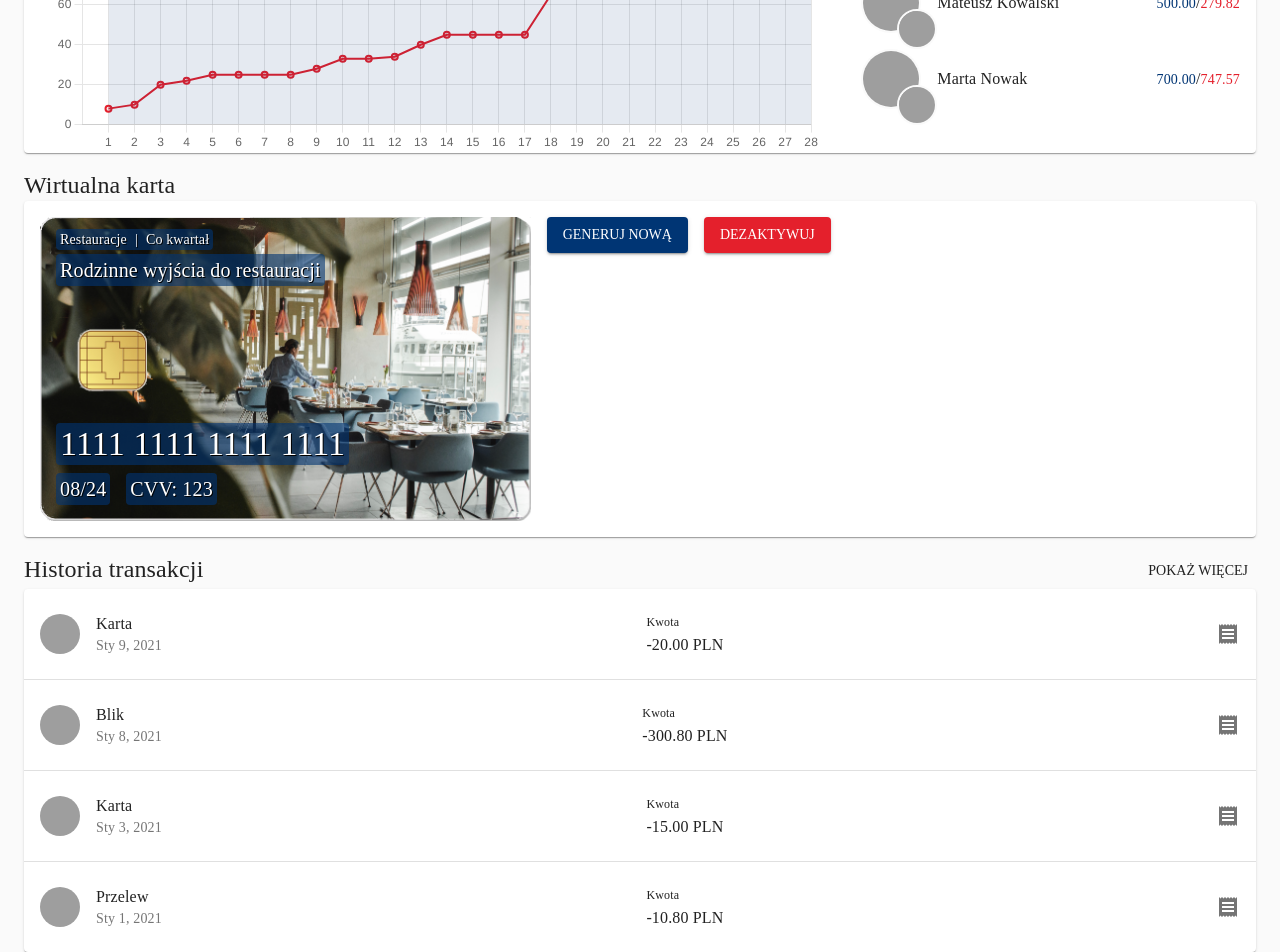
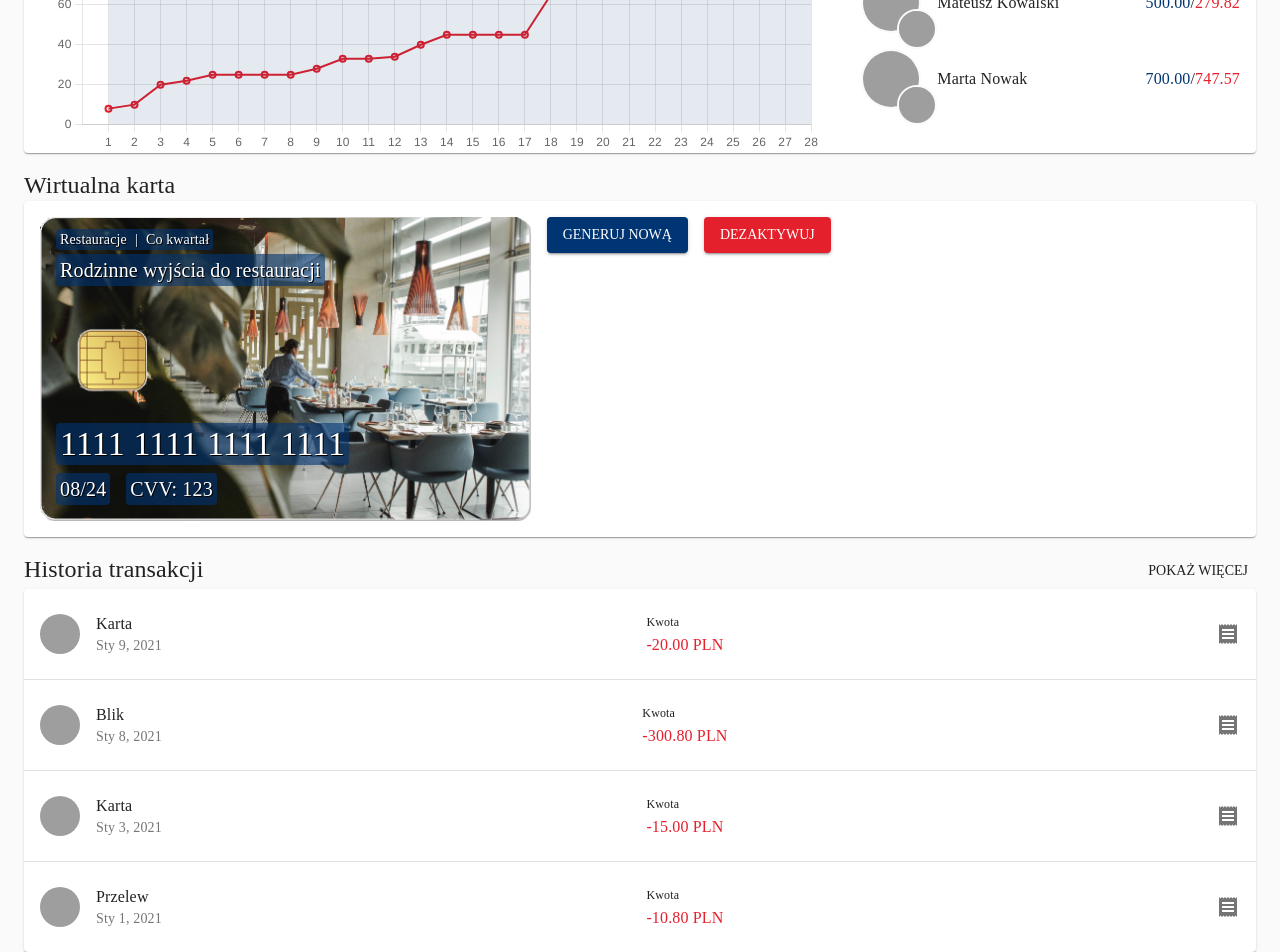
Before and after one commit to fringers/hack4lem_2021, a React (Create React App) app in the folder webapp/: page /accounts/details/1 in a window 1280 px wide. Shown: the part 434-1386 px from the top of the page. Built offline with nearby package versions, Linux system fonts and the light colour scheme; grey boxes are pictures that could not be loaded.

Commit message:
feat: updates v2

```diff
--- a/webapp/src/components/account/AccountDetails/People/index.js
+++ b/webapp/src/components/account/AccountDetails/People/index.js
@@ -87,7 +87,7 @@ export const People = ({ budget, users = [] }) => {
                           <Tooltip title="Wpłacił">
                             <Typography
                               component="span"
-                              variant="subtitle2"
+                              variant="subtitle1"
                               color="primary"
                               aria-label="Wpłacił"
                             >
@@ -98,7 +98,7 @@ export const People = ({ budget, users = [] }) => {
                           <Tooltip title="Wydał">
                             <Typography
                               component="span"
-                              variant="subtitle2"
+                              variant="subtitle1"
                               aria-label="Wydał"
                               color="secondary"
                             >
--- a/webapp/src/components/account/AccountDetails/Transactions/index.js
+++ b/webapp/src/components/account/AccountDetails/Transactions/index.js
@@ -47,15 +47,16 @@ export const Transactions = () => {
         <List>
           <ListItem button>
             <ListItemAvatar>
-              <Avatar
-                alt="Remy Sharp"
-                src="https://material-ui.com/static/images/avatar/1.jpg"
-              />
+              <Avatar src="https://material-ui.com/static/images/avatar/1.jpg" />
             </ListItemAvatar>
             <ListItemText primary="Karta" secondary="Sty 9, 2021" />
             <ListItemText
               primary={<Typography variant="caption">Kwota</Typography>}
-              secondary={<Typography variant="body1">-20.00 PLN</Typography>}
+              secondary={
+                <Typography color="secondary" variant="body1">
+                  -20.00 PLN
+                </Typography>
+              }
             />
             <ListItemSecondaryAction>
               <IconButton
@@ -72,15 +73,16 @@ export const Transactions = () => {
         <List>
           <ListItem button>
             <ListItemAvatar>
-              <Avatar
-                alt="Remy Sharp"
-                src="https://material-ui.com/static/images/avatar/1.jpg"
-              />
+              <Avatar src="https://material-ui.com/static/images/avatar/1.jpg" />
             </ListItemAvatar>
             <ListItemText primary="Blik" secondary="Sty 8, 2021" />
             <ListItemText
               primary={<Typography variant="caption">Kwota</Typography>}
-              secondary={<Typography variant="body1">-300.80 PLN</Typography>}
+              secondary={
+                <Typography color="secondary" variant="body1">
+                  -300.80 PLN
+                </Typography>
+              }
             />
             <ListItemSecondaryAction>
               <IconButton
@@ -97,15 +99,16 @@ export const Transactions = () => {
         <List>
           <ListItem button>
             <ListItemAvatar>
-              <Avatar
-                alt="Remy Sharp"
-                src="https://material-ui.com/static/images/avatar/3.jpg"
-              />
+              <Avatar src="https://material-ui.com/static/images/avatar/3.jpg" />
             </ListItemAvatar>
             <ListItemText primary="Karta" secondary="Sty 3, 2021" />
             <ListItemText
               primary={<Typography variant="caption">Kwota</Typography>}
-              secondary={<Typography variant="body1">-15.00 PLN</Typography>}
+              secondary={
+                <Typography color="secondary" variant="body1">
+                  -15.00 PLN
+                </Typography>
+              }
             />
             <ListItemSecondaryAction>
               <IconButton
@@ -122,15 +125,16 @@ export const Transactions = () => {
         <List>
           <ListItem button>
             <ListItemAvatar>
-              <Avatar
-                alt="Remy Sharp"
-                src="https://material-ui.com/static/images/avatar/2.jpg"
-              />
+              <Avatar src="https://material-ui.com/static/images/avatar/2.jpg" />
             </ListItemAvatar>
             <ListItemText primary="Przelew" secondary="Sty 1, 2021" />
             <ListItemText
               primary={<Typography variant="caption">Kwota</Typography>}
-              secondary={<Typography variant="body1">-10.80 PLN</Typography>}
+              secondary={
+                <Typography color="secondary" variant="body1">
+                  -10.80 PLN
+                </Typography>
+              }
             />
             <ListItemSecondaryAction>
               <IconButton
```
